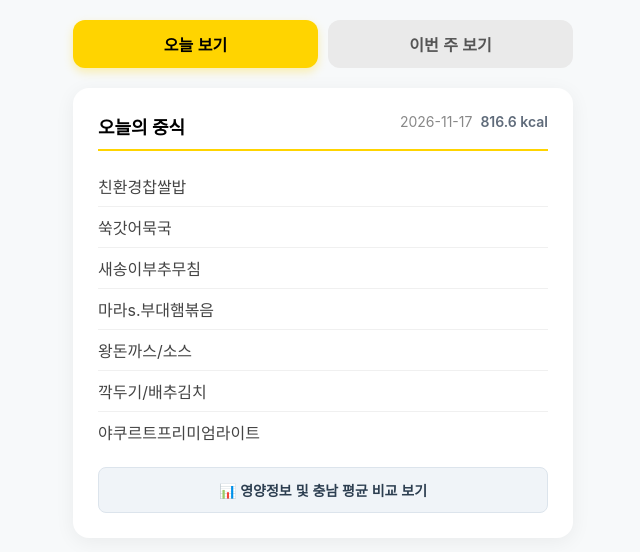
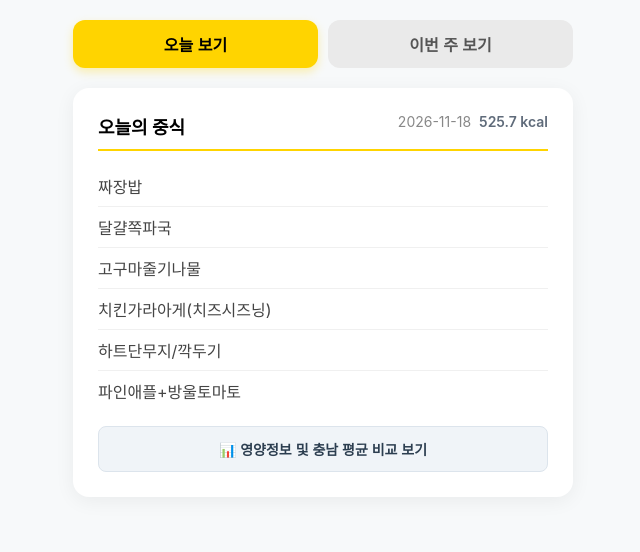
Before and after one commit to 0115seed-sketch/meal-app2, a plain HTML site: page index.html in a window 1280 px wide. Shown: the whole page, without its empty margins (317-957 px from the left). Drawn offline with Linux system fonts and the light colour scheme.

Commit message:
Auto-update meal data: 2026-11-18

```diff
--- a/index.html
+++ b/index.html
@@ -3,11 +3,11 @@
 <head>
     <meta charset="UTF-8">
     <meta name="viewport" content="width=device-width, initial-scale=1.0">
-    <title>업성고 급식 - 2026-11-17</title>
+    <title>업성고 급식 - 2026-11-18</title>
     <meta property="og:type" content="website">
-    <meta property="og:title" content="오늘의 급식 (2026-11-17)">
-    <meta property="og:description" content="친환경찹쌀밥, 쑥갓어묵국, 새송이부추무침, 마라s.부대햄볶음, 왕돈까스/소스, 깍두기/배추...">
-    <meta property="og:image" content="https://0115seed-sketch.github.io/meal-app2/images/meal_20261117.png">
+    <meta property="og:title" content="오늘의 급식 (2026-11-18)">
+    <meta property="og:description" content="짜장밥, 달걀쪽파국, 고구마줄기나물, 치킨가라아게(치즈시즈닝), 하트단무지/깍두기, 파인애...">
+    <meta property="og:image" content="https://0115seed-sketch.github.io/meal-app2/images/meal_20261118.png">
     <meta property="og:image:width" content="800">
     <meta property="og:image:height" content="400">
     <style>
@@ -175,7 +175,7 @@
             <h2 id="today-title">
                 오늘의 중식
                 <span class="title-meta">
-                    <span class="date">2026-11-17</span>
+                    <span class="date">2026-11-18</span>
                     <span class="kcal" id="today-kcal"></span>
                 </span>
             </h2>
@@ -205,7 +205,7 @@
         // 파이썬 스크립트에서 주입하는 데이터
         const weeklyData = {"20261116": {"date_formatted": "2026-11-16", "dishes": ["친환경흑미밥", "매운콩나물국", "도라지오이무침", "이탈리안치즈샐러드", "연근/김부각", "돈마호크(ft.소시지,채소)", "배추김치", "수능응원(보조식)"], "nutrients": {"carbs": 200.5, "protein": 49.7, "fat": 79.8, "kcal": 1739.8}}, "20261117": {"date_formatted": "2026-11-17", "dishes": ["친환경찹쌀밥", "쑥갓어묵국", "새송이부추무침", "마라s.부대햄볶음", "왕돈까스/소스", "깍두기/배추김치", "야쿠르트프리미엄라이트"], "nutrients": {"carbs": 100.9, "protein": 21.8, "fat": 35.9, "kcal": 816.6}}, "20261118": {"date_formatted": "2026-11-18", "dishes": ["짜장밥", "달걀쪽파국", "고구마줄기나물", "치킨가라아게(치즈시즈닝)", "하트단무지/깍두기", "파인애플+방울토마토"], "nutrients": {"carbs": 68.1, "protein": 20.5, "fat": 18.3, "kcal": 525.7}}, "20261120": {"date_formatted": "2026-11-20", "dishes": ["친환경보리밥", "소고기뭇국", "꽈리고추메추리알조림", "비빔쫄면", "제육볶음", "열무/배추김치", "피자볼&호떡볼"], "nutrients": {"carbs": 110.6, "protein": 38.3, "fat": 20.6, "kcal": 799.9}}};
         const chungnamAvg = {"carbs": 95.5, "protein": 29.7, "fat": 19.1, "sample_count": 176};
-        const todayYmd = "20261117";
+        const todayYmd = "20261118";
 
         // 요일 배열
         const daysOfWeek = ['일', '월', '화', '수', '목', '금', '토'];
```
Also changed, not shown: images/meal_20261117.png (deleted), images/meal_20261118.png (added), 1 other file.
